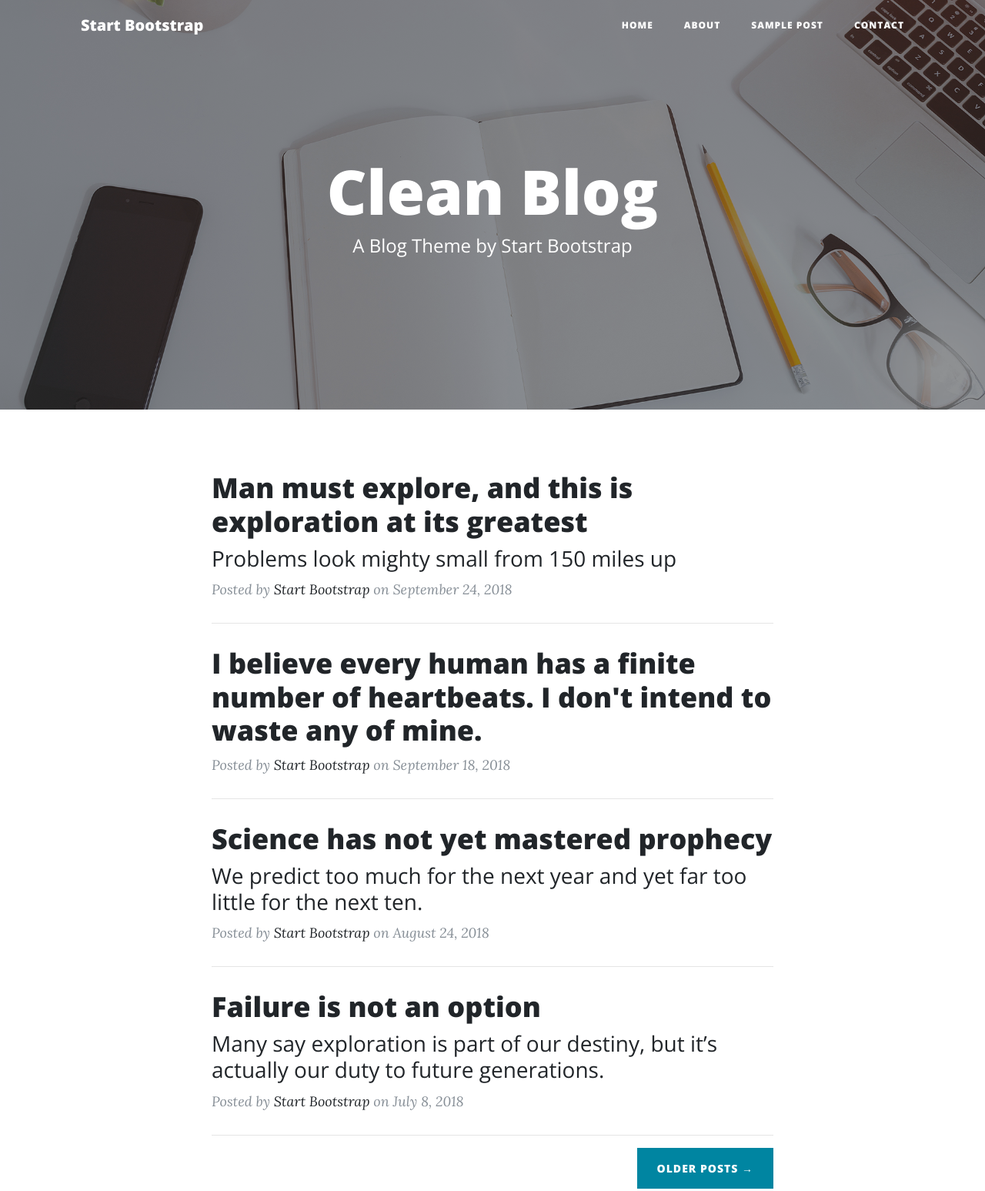
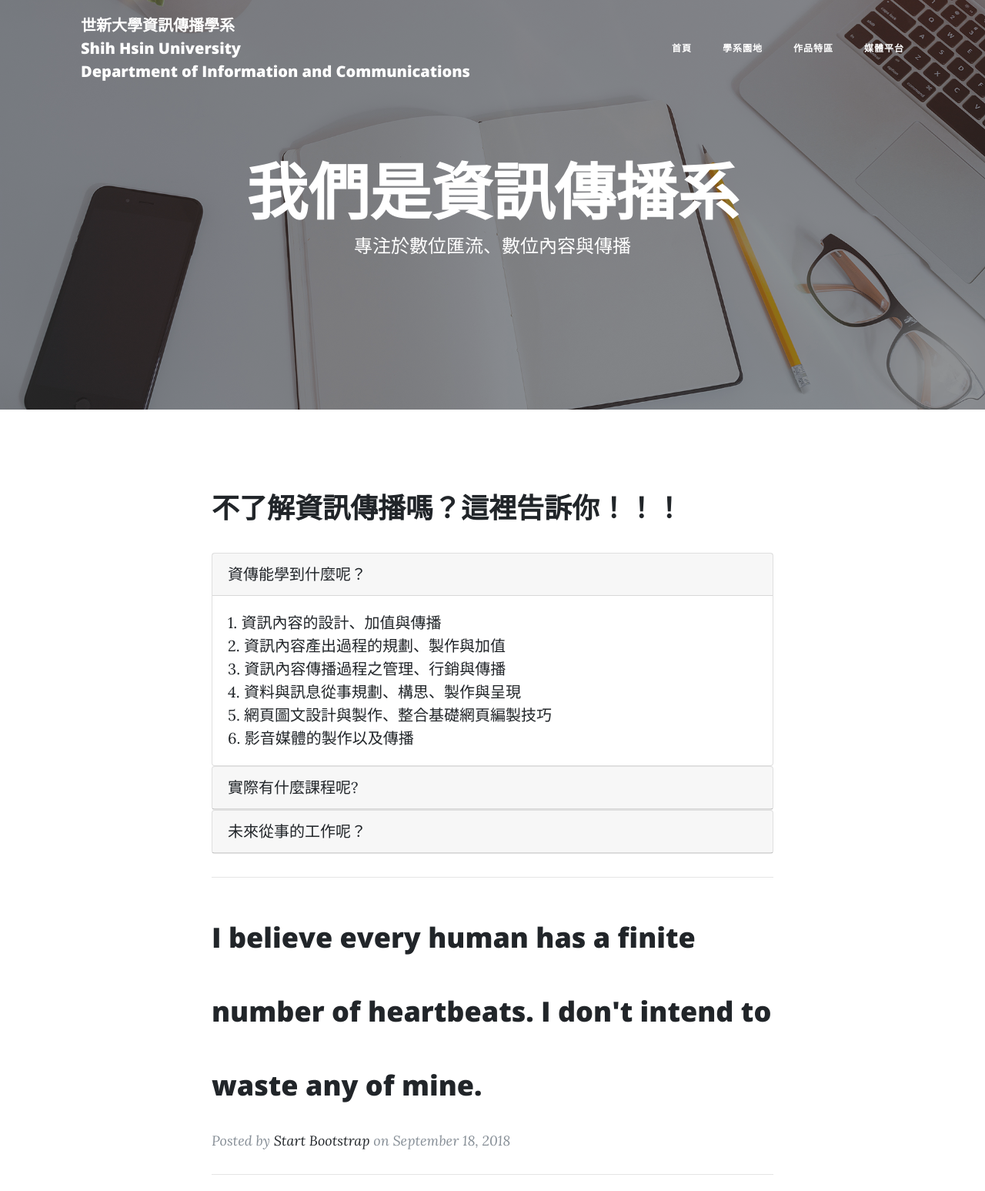
Before and after one commit to YangJyhYu/ShuIcs-Yang.github.io, a website: page index.html in a window 1280 px wide. Shown: the top 1547 px of the page at 77% size. Drawn offline with nearby package versions, Linux system fonts and the light colour scheme.

Commit message:
Add files via upload

```diff
--- /dev/null
+++ b/css/new 1.css
@@ -0,0 +1,26 @@
+@import url(https://fonts.googleapis.com/earlyaccess/notosanstc.css);
+
+body {
+	font-family: "Noto Sans", "Noto Sans TC";
+}
+
+h1 {
+	font-family: inherit;
+	text-transform: none;
+	line-height: 6rem;
+}
+ h2 {
+	font-family: inherit;
+	text-transform: none;
+	line-height: 6rem;
+}
+ h3 {
+	font-family: inherit;
+	text-transform: none;
+	line-height: 6rem;
+}
+.subheading {
+	font-family: inherit;
+	text-transform: none;
+	margin-top: 1rem;
+}
--- a/index.html
+++ b/index.html
@@ -8,7 +8,7 @@
     <meta name="description" content="">
     <meta name="author" content="">
 
-    <title>Clean Blog - Start Bootstrap Theme</title>
+    <title>世新大學資訊傳播學系 SHU-ICS</title>
 
     <!-- Bootstrap core CSS -->
     <link href="vendor/bootstrap/css/bootstrap.min.css" rel="stylesheet">
@@ -19,6 +19,7 @@
     <link href='https://fonts.googleapis.com/css?family=Open+Sans:300italic,400italic,600italic,700italic,800italic,400,300,600,700,800' rel='stylesheet' type='text/css'>
 
     <!-- Custom styles for this template -->
+	<link href="css/new 1.css" rel="stylesheet">
     <link href="css/clean-blog.min.css" rel="stylesheet">
 
   </head>
@@ -28,7 +29,7 @@
     <!-- Navigation -->
     <nav class="navbar navbar-expand-lg navbar-light fixed-top" id="mainNav">
       <div class="container">
-        <a class="navbar-brand" href="index.html">Start Bootstrap</a>
+        <a class="navbar-brand" href="index.html">世新大學資訊傳播學系<br>Shih Hsin University<br>Department of Information and Communications</br></a>
         <button class="navbar-toggler navbar-toggler-right" type="button" data-toggle="collapse" data-target="#navbarResponsive" aria-controls="navbarResponsive" aria-expanded="false" aria-label="Toggle navigation">
           Menu
           <i class="fa fa-bars"></i>
@@ -36,16 +37,16 @@
         <div class="collapse navbar-collapse" id="navbarResponsive">
           <ul class="navbar-nav ml-auto">
             <li class="nav-item">
-              <a class="nav-link" href="index.html">Home</a>
+              <a class="nav-link" href="index.html">首頁</a>
             </li>
             <li class="nav-item">
-              <a class="nav-link" href="about.html">About</a>
+              <a class="nav-link" href="about.html">學系園地</a>
             </li>
             <li class="nav-item">
-              <a class="nav-link" href="post.html">Sample Post</a>
+              <a class="nav-link" href="post.html">作品特區</a>
             </li>
             <li class="nav-item">
-              <a class="nav-link" href="contact.html">Contact</a>
+              <a class="nav-link" href="contact.html">媒體平台</a>
             </li>
           </ul>
         </div>
@@ -59,8 +60,8 @@
         <div class="row">
           <div class="col-lg-8 col-md-10 mx-auto">
             <div class="site-heading">
-              <h1>Clean Blog</h1>
-              <span class="subheading">A Blog Theme by Start Bootstrap</span>
+              <h1>我們是資訊傳播系</h1>
+              <span class="subheading">專注於數位匯流、數位內容與傳播</span>
             </div>
           </div>
         </div>
@@ -73,16 +74,71 @@
         <div class="col-lg-8 col-md-10 mx-auto">
           <div class="post-preview">
             <a href="post.html">
+              <div id="accordion">
+<div class="post-preview">
+            <a href="">
               <h2 class="post-title">
-                Man must explore, and this is exploration at its greatest
+                不了解資訊傳播嗎？這裡告訴你！！！
               </h2>
-              <h3 class="post-subtitle">
-                Problems look mighty small from 150 miles up
-              </h3>
+  <div class="card">
+    <div class="card-header">
+      <a class="card-link" data-toggle="collapse" href="#collapseOne">
+        資傳能學到什麼呢？
+      </a>
+    </div>
+    <div id="collapseOne" class="collapse show" data-parent="#accordion">
+      <div class="card-body">
+        1. 資訊內容的設計、加值與傳播
+		<br>2. 資訊內容產出過程的規劃、製作與加值
+		<br>3. 資訊內容傳播過程之管理、行銷與傳播
+		<br>4. 資料與訊息從事規劃、構思、製作與呈現
+		<br>5. 網頁圖文設計與製作、整合基礎網頁編製技巧
+		<br>6. 影音媒體的製作以及傳播</br>
+      </div>
+    </div>
+  </div>
+
+  <div class="card">
+    <div class="card-header">
+      <a class="collapsed card-link" data-toggle="collapse" href="#collapseTwo">
+        實際有什麼課程呢?
+      </a>
+    </div>
+    <div id="collapseTwo" class="collapse" data-parent="#accordion">
+      <div class="card-body">
+        ▶ 網頁設計          <br>▶ 影像數位化處理
+    <br>▶ 數位藝術鑑賞      <br>▶ 電腦動畫概論一
+    <br>▶ 網站規劃與設計    <br>▶ 數位典藏與創新加值規劃
+    <br>▶ 影音數位化處理    <br>▶ 數位媒體概論
+    <br>▶ 訊息設計          <br>▶ 攝影理論與實務
+    <br>▶ 電腦動畫概論二    <br>▶ 數位內容產業概論
+	</br>
+      </div>
+    </div>
+  </div>
+
+  <div class="card">
+    <div class="card-header">
+      <a class="collapsed card-link" data-toggle="collapse" href="#collapseThree">
+        未來從事的工作呢？
+      </a>
+    </div>
+    <div id="collapseThree" class="collapse" data-parent="#accordion">
+      <div class="card-body">
+        【工作內容】
+		<br>資訊蒐集整理、知識管理、專案企劃、網路行銷、網站規劃設計、多媒體設計、數位內容及數位學習
+		<br>【相關產業】
+		<br>資訊公司、網路公司、傳播媒體機構、政府機構、資訊中心及出版機構
+		</br>
+      </div>
+    </div>
+  </div>
+
+</div>
             </a>
-            <p class="post-meta">Posted by
-              <a href="#">Start Bootstrap</a>
-              on September 24, 2018</p>
+            <p class="post-meta">
+              <a href="#"></a>
+              </p>
           </div>
           <hr>
           <div class="post-preview">
```
Also changed, not shown: about.html (+8 -8 lines), contact.html (+8 -8 lines), post.html (+12 -11 lines).
